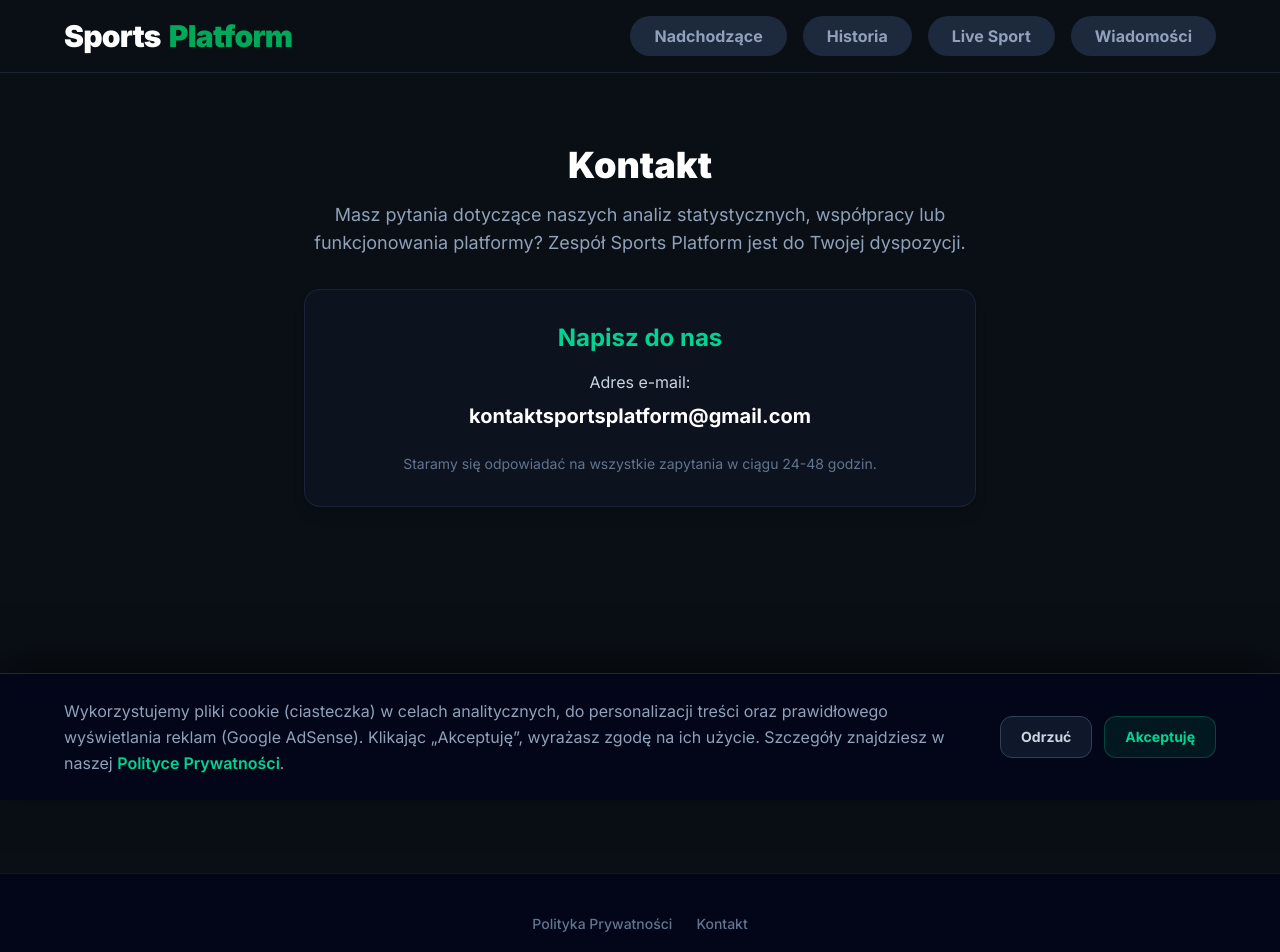
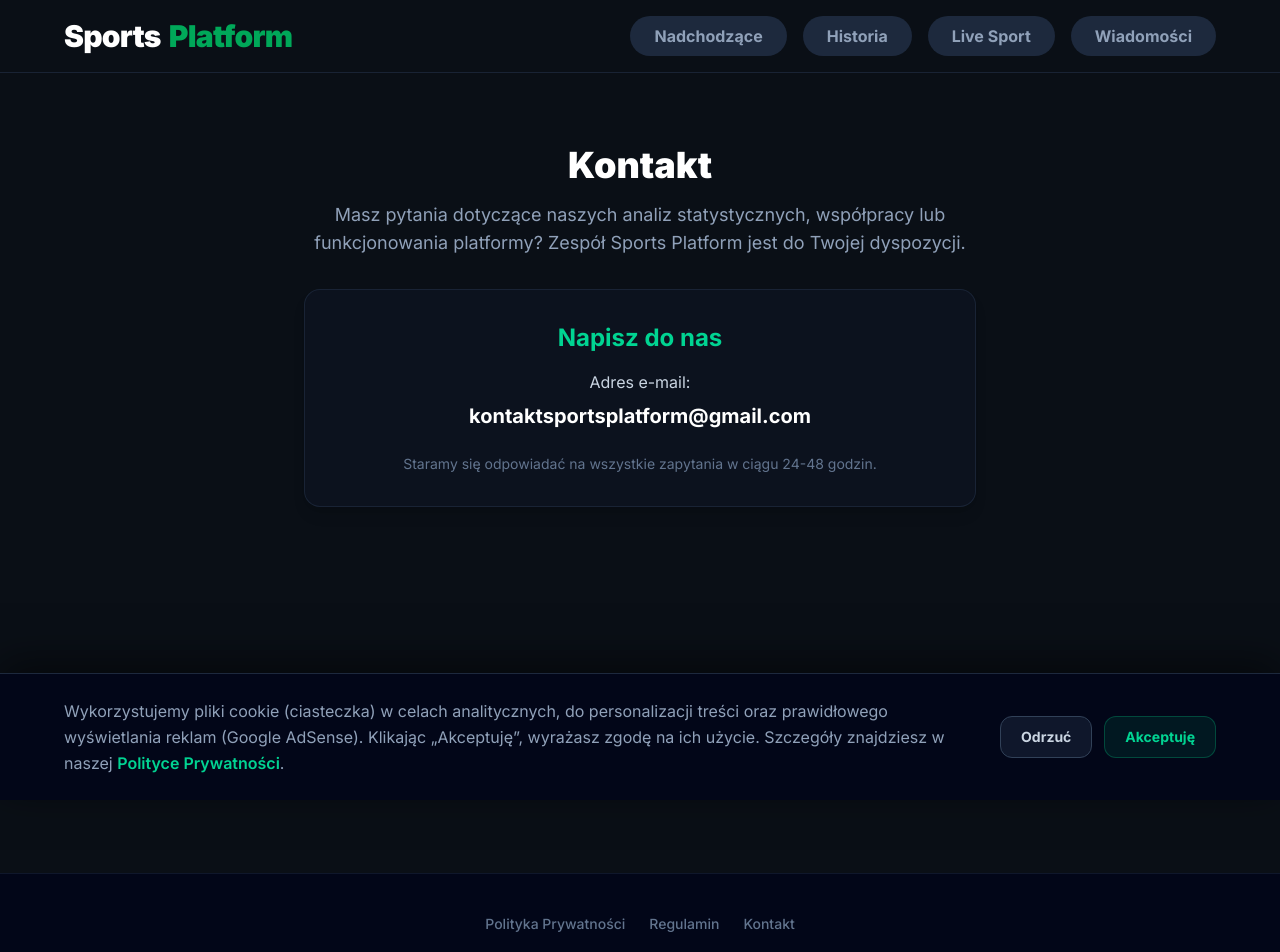
Before and after one commit to tomi19sdz/sports-platform, a Next.js app in the folder frontend/: page /kontakt in a window 1280 px wide. Shown: the top 952 px of the page. Built offline with nearby package versions, Linux system fonts and the light colour scheme.

Commit message:
Add 'Regulamin' link to the footer

```diff
--- a/frontend/components/Footer.tsx
+++ b/frontend/components/Footer.tsx
@@ -10,6 +10,9 @@ export default function Footer() {
         <div className="flex justify-center space-x-6 mb-6">
           <Link href="/polityka-prywatnosci" className="hover:text-emerald-400 transition-colors font-medium">
             Polityka Prywatności
+          </Link>
+          <Link href="/regulamin" className="hover:text-emerald-400 transition-colors font-medium">
+            Regulamin
           </Link>
           <Link href="/kontakt" className="hover:text-emerald-400 transition-colors font-medium">
             Kontakt
```
